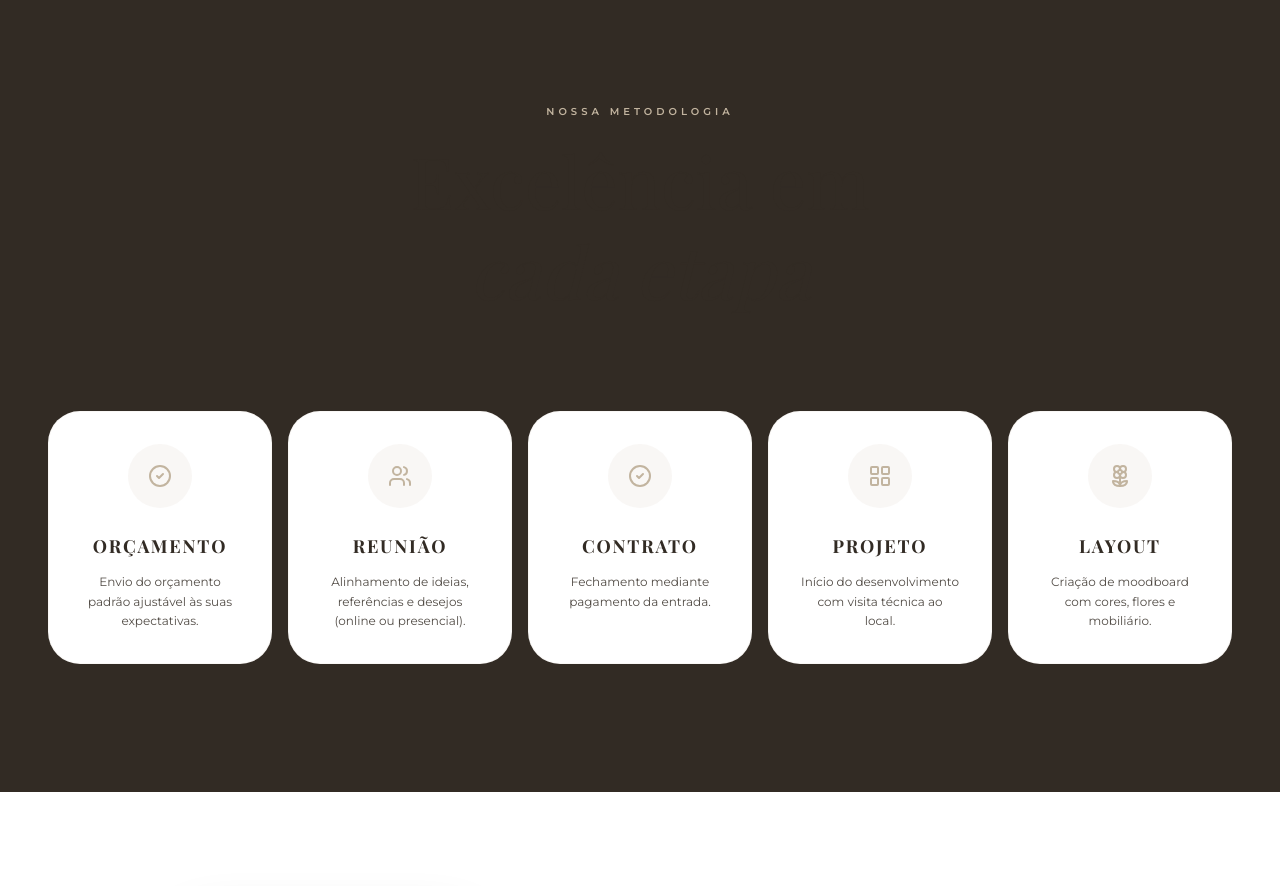
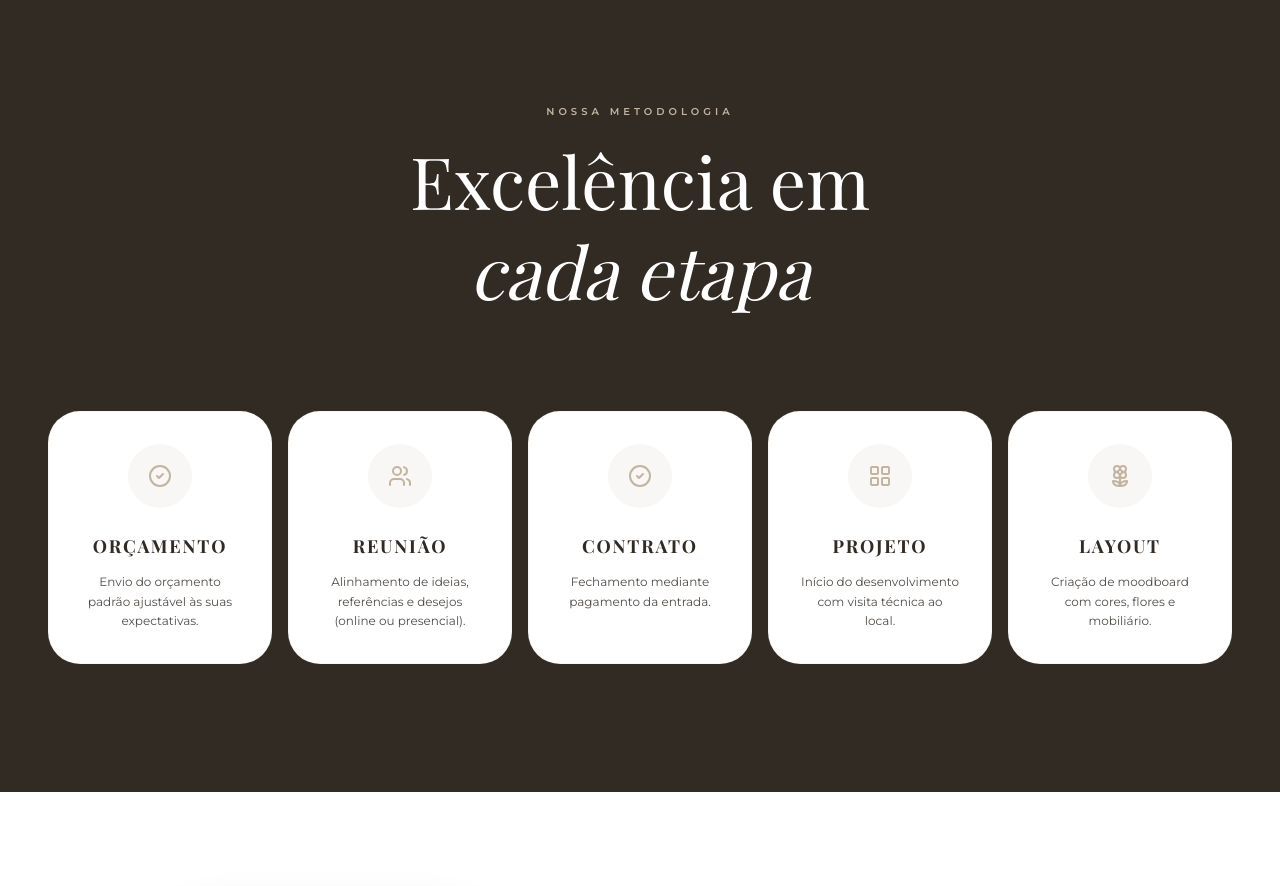
Before and after one commit to dukventura/Casa-Conceitto, a React (Vite) app: page /decoracao-casamentos in a window 1280 px wide. Shown: the part 2820-3706 px from the top of the page. Built offline with nearby package versions, Linux system fonts and the light colour scheme; a web font is replaced by a local one.

Commit message:
Update Cor DecoracaoCasamentos.tsx

```diff
--- a/src/pages/DecoracaoCasamentos.tsx
+++ b/src/pages/DecoracaoCasamentos.tsx
@@ -180,7 +180,7 @@ export const DecoracaoCasamentos = () => {
         <div className="max-w-7xl mx-auto">
           <div className="text-center mb-24 reveal">
             <span className="text-secondary uppercase tracking-[0.4em] text-[10px] font-bold mb-4 block">Nossa Metodologia</span>
-            <h2 className="text-5xl md:text-7xl font-serif mb-8 leading-tight">Excelência em <br /> <span className="italic">cada etapa</span></h2>
+            <h2 className="text-5xl md:text-7xl font-serif mb-8 leading-tight text-white">Excelência em <br /> <span className="italic">cada etapa</span></h2>
           </div>
 
           <div className="grid grid-cols-1 md:grid-cols-5 gap-4 reveal">
```
